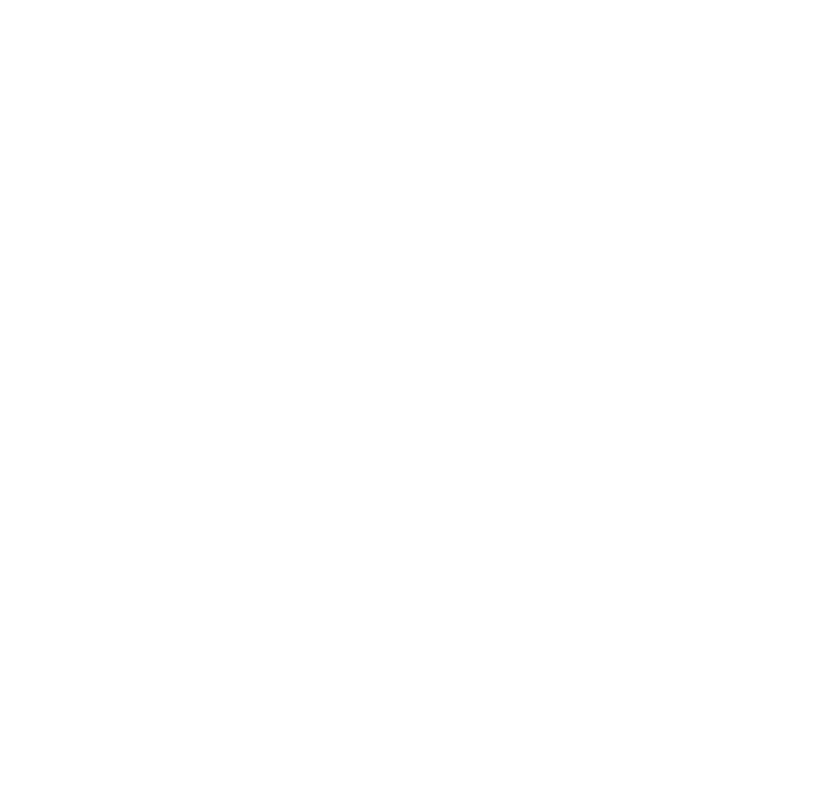
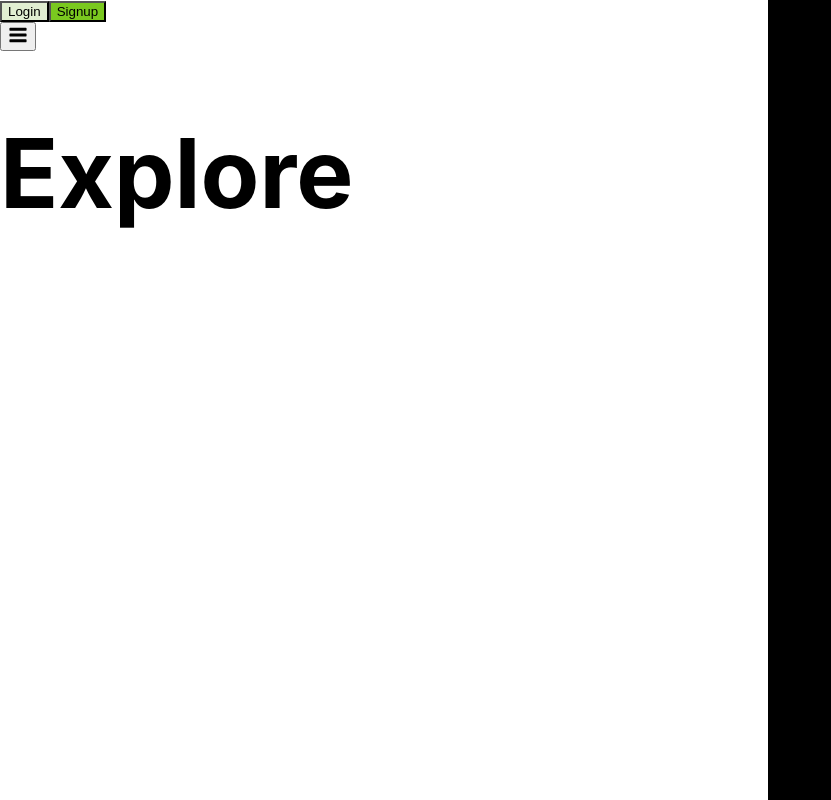
Before and after one commit to TASoko/Art-Hearters, a React (Create React App) app in the folder client/: page /explore in a window 1280 px wide. Shown: the whole page, without its empty margins (0-831 px from the left). Built offline with nearby package versions, Linux system fonts and the light colour scheme.

Commit message:
I made an explore page which will be the dashboard people see if they aren't logged in. It's somehow connected to the home page as is using those properties so I'll have to fix it.

```diff
--- a/client/src/App.js
+++ b/client/src/App.js
@@ -3,6 +3,7 @@
 import Login from './pages/login';
 import Signup from './pages/signup';
 import Home from './pages/home';
+import Explore from './pages/explore';
 import { BrowserRouter as Router, Route } from "react-router-dom";
 
 
@@ -16,6 +17,7 @@
           <Route exact path="/" component={Home} />
           <Route exact path="/login" component={Login} />
           <Route exact path="/signup" component={Signup} />
+          <Route exact path="/explore" component={Explore} />
         </div>
       </Router>
     );
--- /dev/null
+++ b/client/src/pages/explore.js
@@ -0,0 +1,15 @@
+import React from "react";
+import "./explore.css";
+import Navbar from "../components/Navbar/navbar";
+
+
+function Explore () {
+    return(
+    <div>
+        <Navbar />
+        <h1>Explore</h1>
+    </div>
+    )
+};
+
+export default Explore;
```
Also changed, not shown: client/src/pages/explore.css (added).
